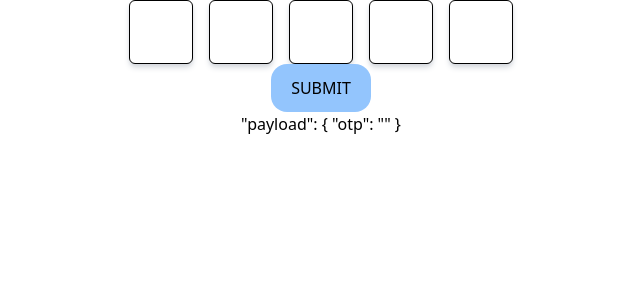
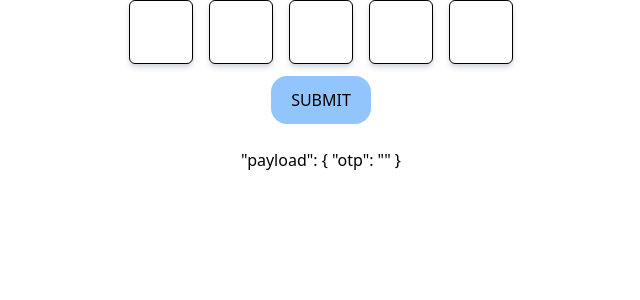
Before and after one commit to abdurrahmanu/otp-vue, a Vue app: page / in a window 1280 px wide. Shown: the top 300 px of the page, without its empty margins (319-959 px from the left). Built offline with nearby package versions, Linux system fonts and the light colour scheme.

Commit message:
Update App.vue

```diff
--- a/src/App.vue
+++ b/src/App.vue
@@ -1,5 +1,5 @@
 <template>
-  <main>
+  <main class="h-screen m-auto">
     <div class="flex gap-4">
       <input
       v-for="i in length_of_otp"
@@ -14,12 +14,12 @@
       class="block p-2 w-16 shadow-md shadow-gray-300 h-16 rounded-md text-center outline-none text-2xl border-black border"
       maxlength="1">
     </div>
-    <div class="text-center">
+    <div class="text-center py-3">
       <button
       @click="show_otp"
       class="p-3 bg-blue-300 rounded-2xl px-5">SUBMIT</button>
     </div>
-    <div class="text-center">
+    <div class="text-center py-3">
         "payload": {
         "otp": "{{otp_val}}"
         }
```
